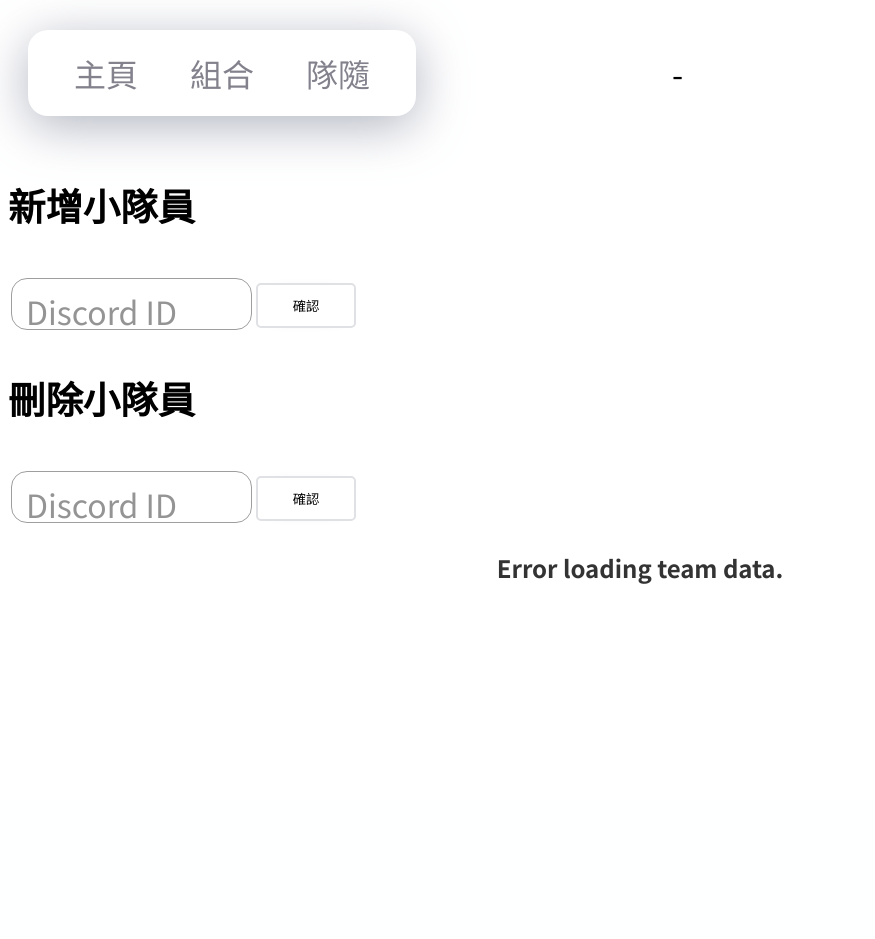
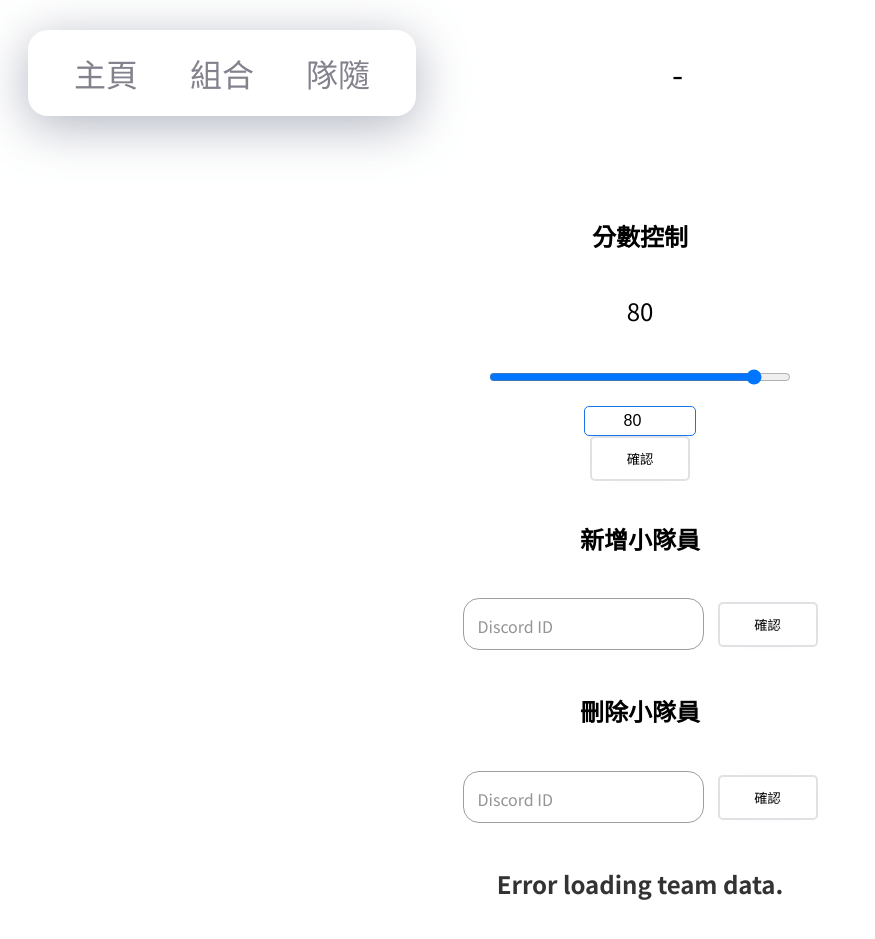
Before and after one commit to lucasw0908/izcc2024MRT, a Flask app: template flask/app/templates/initialization.html in a window 1280 px wide. Shown: the whole page, without its empty margins (0-875 px from the left). Before the commit the page ends 584 px from the top, so only its background shows below. Run offline with Flask 3, Linux system fonts and the light colour scheme; the template is opened without the code that fills it, so the values that code supplies are empty; parts of the project's set-up code (start-up, migrations or seed data) failed here and were passed over; some libraries are stand-ins or nearby versions.

Commit message:
常用設定介面

```diff
--- a/flask/app/static/css/initialization.css
+++ b/flask/app/static/css/initialization.css
@@ -1,9 +1,25 @@
+.content {
+    display: flex;
+    flex-direction: column;
+    align-items: center;
+    margin-top: 20px;
+}
+
 .big_font-size {
     font-size: 200%; /* 可以根據需要調整大小 */
+    text-align: center;
+}
+
+.input-table {
+    margin: 20px 0;
+    width: 100%;
+    display: flex;
+    justify-content: center;
 }
 
 .input-group {
     position: relative;
+    margin-right: 10px;
 }
 
 .input {
@@ -36,6 +52,7 @@
     padding: 0 .2em;
     color: #2196f3;
 }
+
 button {
     width: fit-content;
     min-width: 100px;
@@ -60,7 +77,6 @@
     transform: scale(0.95);
 }
 
-
 /* 隊員列表的樣式 */
 #teammate_list_label {
     font-size: 1.5rem;
@@ -72,6 +88,7 @@
 ul {
     list-style-type: none;
     padding: 0;
+    width: 100%; /* 改為100%以佔滿可用空間 */
 }
 
 ul li {
@@ -85,6 +102,7 @@
     justify-content: space-between;
     align-items: center;
     transition: background-color 0.3s;
+    width: 100%; /* 改為100%以佔滿可用空間 */
 }
 
 ul li:hover {
@@ -102,3 +120,33 @@
 #admins_list, #players_list {
     margin-bottom: 20px;
 }
+
+/* 美化範圍滑桿和數字輸入框 */
+.slider-container {
+    display: flex;
+    flex-direction: column;
+    align-items: center;
+    background: #fff;
+    padding: 20px;
+    border-radius: 10px;
+    width: 100%;
+}
+
+.slider {
+    width: 300px;
+    margin: 20px 0;
+}
+
+.value-display {
+    font-size: 24px;
+    margin-bottom: 20px;
+}
+
+.number-input {
+    padding: 5px;
+    font-size: 16px;
+    border: 1px solid #ccc;
+    border-radius: 5px;
+    width: 100px;
+    text-align: center;
+}
--- a/flask/app/static/js/initialization.js
+++ b/flask/app/static/js/initialization.js
@@ -64,3 +64,29 @@
         .then(response => response.text())
         .then(response => { alert(response); });
 }
+
+document.addEventListener('DOMContentLoaded', (event) => {
+    const rangeSlider = document.getElementById('rangeSlider');
+    const rangeInput = document.getElementById('rangeInput');
+    const rangeValue = document.getElementById('rangeValue');
+
+    rangeSlider.addEventListener('input', function() {
+        const value = this.value;
+        rangeValue.textContent = value;
+        rangeInput.value = value;
+    });
+
+    rangeInput.addEventListener('input', function() {
+        const value = this.value;
+        rangeValue.textContent = value;
+        rangeSlider.value = value;
+    });
+});
+
+function add_point() {
+    const team = document.getElementById('team').textContent;
+    const points = document.getElementById('rangeValue').textContent;
+    fetch(`http://localhost:8080/api/add_point/${team}/${points}`)
+        .then(response => response.text())
+        .then(response => { alert(response); });
+}
--- a/flask/app/templates/initialization.html
+++ b/flask/app/templates/initialization.html
@@ -23,16 +23,25 @@
     </div>
 </div>
 
-<div class="big_font-size">
+
+<div class="content">
     <h2>{{team}}</h2>
 
-    <h3>新增小隊員</h3>
+    <h2>分數控制</h2>
+    <div class="slider-container">
+        <div class="value-display" id="rangeValue">80</div>
+        <input type="range" min="-100" max="100" value="80" step="5" class="slider" id="rangeSlider">
+        <input type="number" min="-100" max="100" value="80" id="rangeInput" class="number-input">
+        <button type="submit" class="submit-button" onclick="add_point()">確認</button>
+    </div>
+
+    <h2>新增小隊員</h2>
     <table class="input-table">
         <tr>
             <td>
                 <div class="input-group">
                     <input required="" type="text" name="text" autocomplete="off" class="input" id="join_team_user-name">
-                    <label class="user-label" >Discord ID</label>
+                    <label class="user-label">Discord ID</label>
                 </div>
             </td>
             <td>
@@ -41,7 +50,7 @@
         </tr>
     </table>
 
-    <h3>刪除小隊員</h3>
+    <h2>刪除小隊員</h2>
     <table class="input-table">
         <tr>
             <td>
@@ -56,7 +65,7 @@
         </tr>
     </table>
 
-    <h3 id="teammate_list_label">隊員列表</h3>
+    <h2 id="teammate_list_label">隊員列表</h2>
     <div>
         <ul id="admins_list"></ul>
         <ul id="players_list"></ul>
```
Lines whose indentation alone changed are shown as unchanged.
